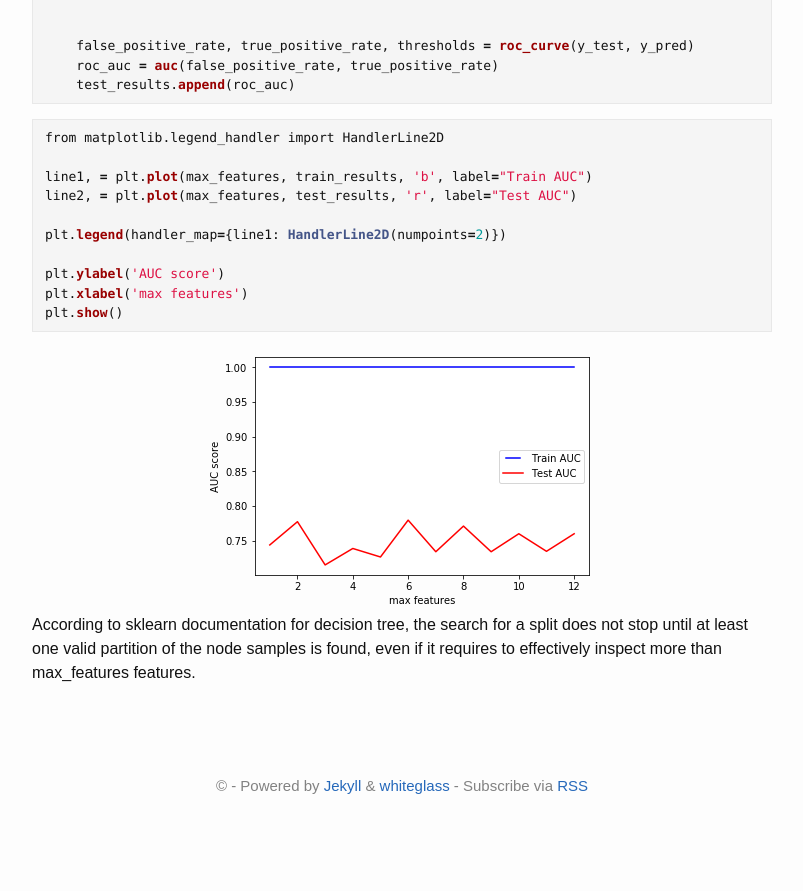
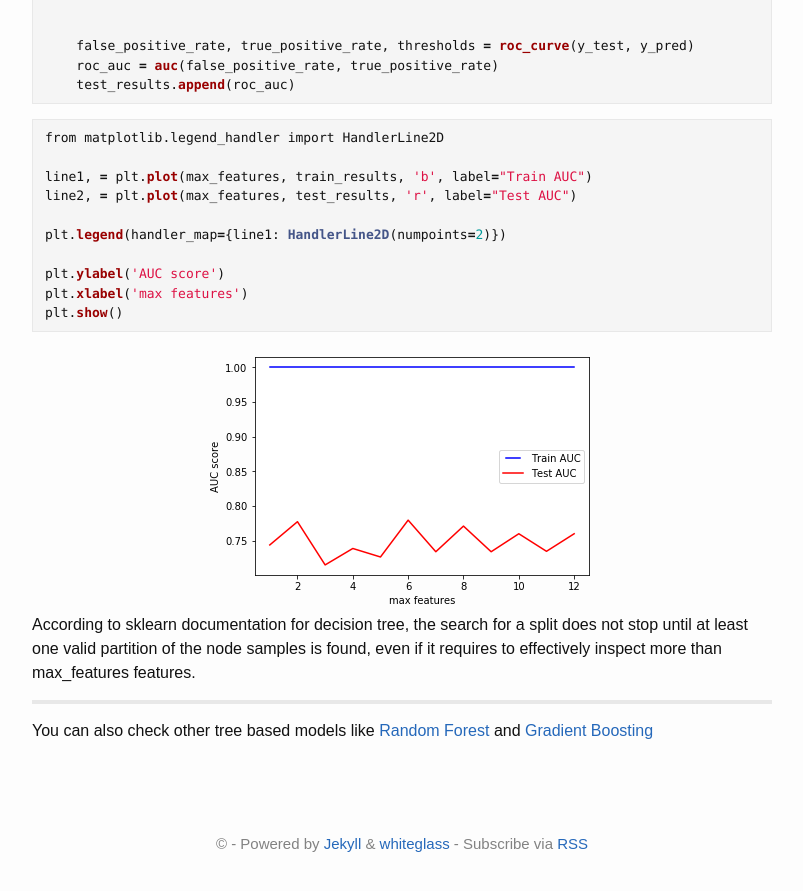
Before and after one commit to maviator/maviator.github.io, a Jekyll site: the page built from _posts/2017-12-20-InDepth-Decision-Tree.markdown, in a window 1280 px wide and 900 px high, scrolled down 8014 px. Shown: the top 891 px of the window, without its empty margins (238-1041 px from the left). Built offline with Jekyll 4.4.1, drawn with Linux system fonts in a browser that asks for light colours; before the commit the page ends 8856 px from its top, so only the background shows below that.

Commit message:
linked with other posts

```diff
--- a/_posts/2017-12-20-InDepth-Decision-Tree.markdown
+++ b/_posts/2017-12-20-InDepth-Decision-Tree.markdown
@@ -739,3 +739,6 @@ plt.show()
 
 
 According to sklearn documentation for decision tree, the search for a split does not stop until at least one valid partition of the node samples is found, even if it requires to effectively inspect more than max_features features.
+
+---
+You can also check other tree based models like [Random Forest](https://maviator.github.io/2017/12/21/InDepth-Random-Forest/) and [Gradient Boosting](https://maviator.github.io/2017/12/24/InDepth-Gradient-Boosting/)
--- a/_posts/2017-12-21-InDepth-Random-Forest.markdown
+++ b/_posts/2017-12-21-InDepth-Random-Forest.markdown
@@ -780,3 +780,6 @@ plt.show()
 
 
 According to sklearn documentation for decision tree, the search for a split does not stop until at least one valid partition of the node samples is found, even if it requires to effectively inspect more than max_features features.
+
+---
+You can also check other tree based models like [Decision Tree](https://maviator.github.io/2017/12/20/InDepth-Decision-Tree/) and [Gradient Boosting](https://maviator.github.io/2017/12/24/InDepth-Gradient-Boosting/)
```
